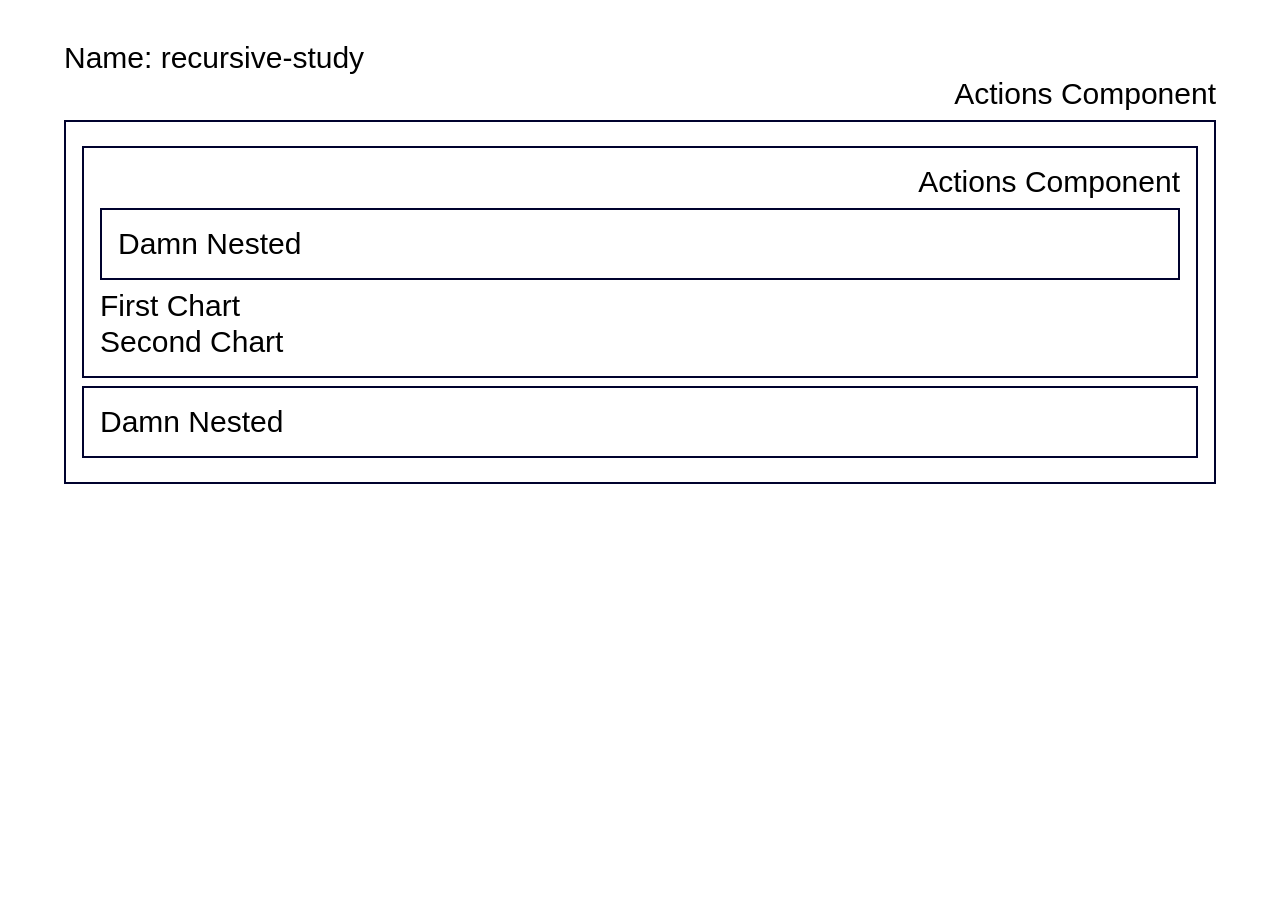
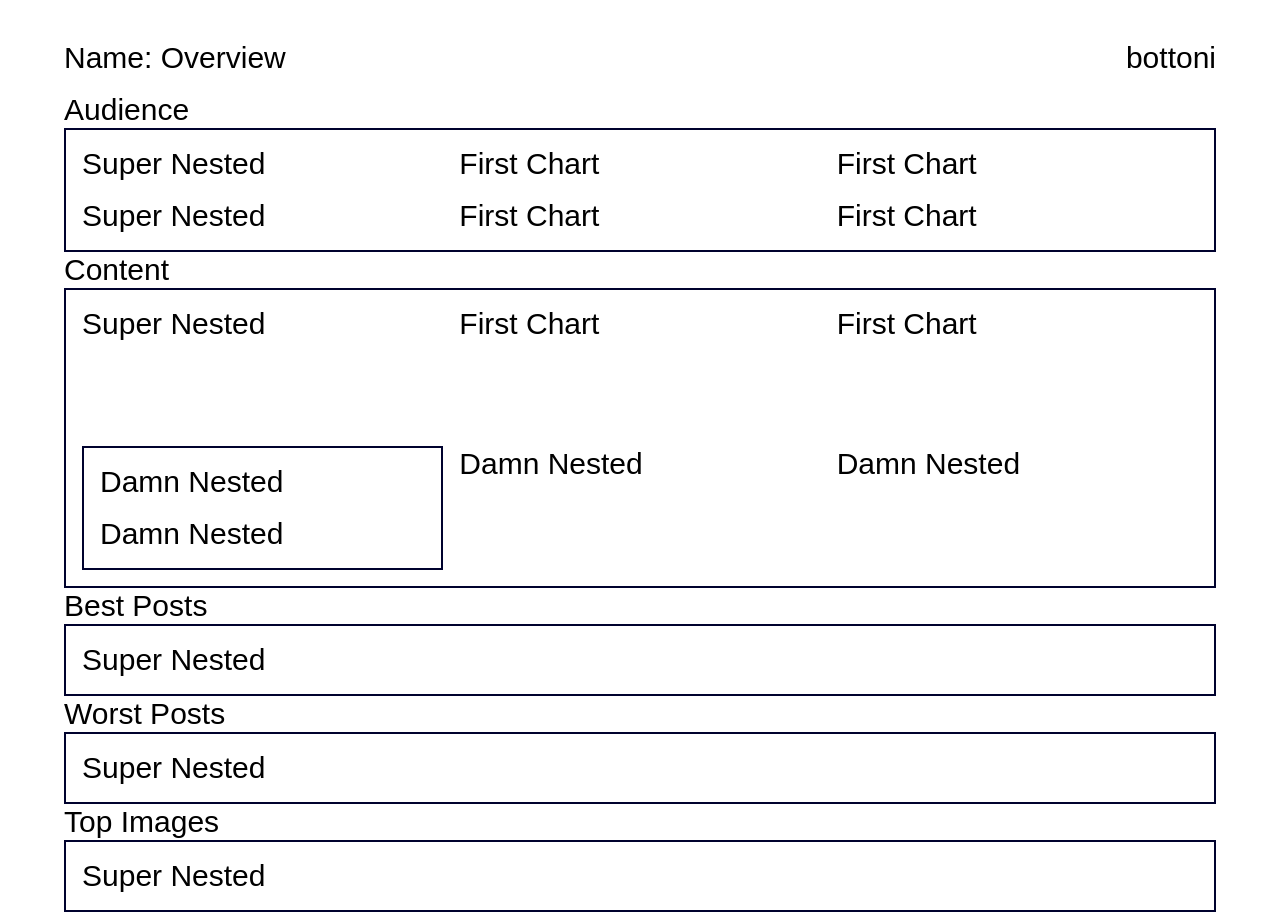
Before and after one commit to LeoRosse/about-recursion, a React app: page / in a window 1280 px wide. Before the commit the page ends 800 px from the top, so only its background shows below. Built offline with nearby package versions, Linux system fonts and the light colour scheme.

Commit message:
Work with many payloads

```diff
--- a/src/App.tsx
+++ b/src/App.tsx
@@ -1,19 +1,29 @@
-import React from "react";
-import ReactDOM from "react-dom";
-import { Provider } from "react-redux";
+import React from 'react';
+import ReactDOM from 'react-dom';
+import { Provider } from 'react-redux';
+import { audience } from './audience';
 
-import { RecursiveComponent } from "./components/recursive-component";
+import { RecursiveComponent } from './components/recursive-component';
 
-import "./index.scss";
-import { payload } from "./payload";
-import { store } from "./store/store";
+import './index.scss';
+import { store } from './store/store';
 
-const App = () => (
-  <Provider store={store}>
-    <div className="mt-10 text-3xl mx-auto max-w-6xl">
-      <div>Name: recursive-study</div>
-      <RecursiveComponent containers={payload.containers} />
-    </div>
-  </Provider>
-);
-ReactDOM.render(<App />, document.getElementById("app"));
+const App = () => {
+  // const [policy, setPolicy] = React.useState<string>('private');
+  // window.console.log(policy, 'policy');
+  return (
+    <Provider store={store}>
+      <div className="mt-10 text-3xl mx-auto max-w-6xl">
+        {/* <div className="flex justify-between my-4">
+          <div>Name: {audience.containers[0].containerInfo.title}</div>
+          <div className="flex">
+            <button onClick={() => setPolicy('public')}>public</button>
+            <button onClick={() => setPolicy('private')}>private</button>
+          </div>
+        </div> */}
+        <RecursiveComponent containers={audience.containers} />
+      </div>
+    </Provider>
+  );
+};
+ReactDOM.render(<App />, document.getElementById('app'));
--- /dev/null
+++ b/src/audience.ts
@@ -0,0 +1,165 @@
+import { Container } from './types';
+
+const audience: { containers: Container[] } = {
+  containers: [
+    {
+      containerInfo: {
+        id: 'overview',
+        title: 'Overview',
+        children: [
+          {
+            containerInfo: {
+              id: 'audience',
+              title: 'Audience',
+              cols: 3,
+              rows: 2,
+              children: [
+                {
+                  chartInfo: {
+                    id: 'super-nested',
+                    title: 'Super Nested',
+                  },
+                },
+                {
+                  chartInfo: {
+                    id: 'first-chart',
+                    title: 'First Chart',
+                  },
+                },
+                {
+                  chartInfo: {
+                    id: 'first-chart',
+                    title: 'First Chart',
+                  },
+                },
+                {
+                  chartInfo: {
+                    id: 'super-nested',
+                    title: 'Super Nested',
+                  },
+                },
+                {
+                  chartInfo: {
+                    id: 'first-chart',
+                    title: 'First Chart',
+                  },
+                },
+                {
+                  chartInfo: {
+                    id: 'first-chart',
+                    title: 'First Chart',
+                  },
+                },
+              ],
+            },
+          },
+          {
+            containerInfo: {
+              id: 'first-container',
+              title: 'Content',
+              cols: 3,
+              rows: 2,
+              children: [
+                {
+                  chartInfo: {
+                    id: 'super-nested',
+                    title: 'Super Nested',
+                  },
+                },
+                {
+                  chartInfo: {
+                    id: 'first-chart',
+                    title: 'First Chart',
+                  },
+                },
+                {
+                  chartInfo: {
+                    id: 'first-chart',
+                    title: 'First Chart',
+                  },
+                },
+                {
+                  containerInfo: {
+                    id: 'nested-container',
+                    cols: 1,
+                    rows: 2,
+                    children: [
+                      {
+                        chartInfo: {
+                          id: 'damn-nested',
+                          title: 'Damn Nested',
+                        },
+                      },
+                      {
+                        chartInfo: {
+                          id: 'damn-nested',
+                          title: 'Damn Nested',
+                        },
+                      },
+                    ],
+                  },
+                },
+                {
+                  chartInfo: {
+                    id: 'damn-nested',
+                    title: 'Damn Nested',
+                  },
+                },
+                {
+                  chartInfo: {
+                    id: 'damn-nested',
+                    title: 'Damn Nested',
+                  },
+                },
+              ],
+            },
+          },
+          {
+            containerInfo: {
+              id: 'best-posts',
+              title: 'Best Posts',
+              children: [
+                {
+                  chartInfo: {
+                    id: 'super-nested',
+                    title: 'Super Nested',
+                  },
+                },
+              ],
+            },
+          },
+          {
+            containerInfo: {
+              id: 'worst-posts',
+              title: 'Worst Posts',
+              children: [
+                {
+                  chartInfo: {
+                    id: 'super-nested',
+                    title: 'Super Nested',
+                  },
+                },
+              ],
+            },
+          },
+          {
+            containerInfo: {
+              id: 'top-images',
+              title: 'Top Images',
+              children: [
+                {
+                  chartInfo: {
+                    id: 'super-nested',
+                    title: 'Super Nested',
+                  },
+                },
+              ],
+            },
+          },
+        ],
+      },
+    },
+  ],
+};
+
+export { audience };
--- a/src/components/charts/charts-map.tsx
+++ b/src/components/charts/charts-map.tsx
@@ -2,11 +2,13 @@ import * as React from "react";
 import { DamnNested } from "./damn-nested";
 import { FirstChart } from "./first-chart";
 import { SecondChart } from "./second-chart";
+import { SuperNested } from "./super-nested";
 
 const chartsMap = {
   "first-chart": <FirstChart />,
   "second-chart": <SecondChart />,
   "damn-nested": <DamnNested />,
+  "super-nested": <SuperNested />,
 };
 
 export { chartsMap };
--- /dev/null
+++ b/src/components/charts/super-nested.tsx
@@ -0,0 +1,5 @@
+import * as React from "react";
+
+const SuperNested: React.FC = () => <div>Super Nested</div>;
+
+export { SuperNested };
--- a/src/components/recursive-component.tsx
+++ b/src/components/recursive-component.tsx
@@ -1,59 +1,64 @@
-import * as React from "react";
-import { Container } from "../types";
-import { Chart } from "../types/chart";
-import { isContainer } from "../types/is-container";
-import { chartsMap } from "./charts/charts-map";
-import { ActionsComponent } from "./actions-component";
+import * as React from 'react';
+import { Container } from '../types';
+import { Chart } from '../types/chart';
+import { isContainer } from '../types/is-container';
+import { chartsMap } from './charts/charts-map';
+import { ActionsComponent } from './actions-component';
 
 interface RecursiveComponentProps {
   containers: Container[];
 }
 
-const RecursiveComponent: React.FC<RecursiveComponentProps> = ({
-  containers,
-}) => {
-  window.console.log("[LOG]: first level");
+const RecursiveComponent: React.FC<RecursiveComponentProps> = ({ containers }) => {
+  window.console.log('[LOG]: first level');
   const createComponent = (container: Container | Chart) => {
+    // container
     if (isContainer(container)) {
-      window.console.log(container.containerInfo.id, "[LOG]: is container");
+      window.console.log(container.containerInfo.id, '[LOG]: is container');
       return (
         <>
-          {container.metadata?.actions.length && <ActionsComponent />}
+          {container.containerInfo.title ||
+            (container.metadata?.actions.length && (
+              <div className="flex justify-between my-2">
+                {container.containerInfo.title}
+                {container.metadata?.actions.length && <ActionsComponent />}
+              </div>
+            ))}
           <div
             key={container.containerInfo.id}
-            className="border-2 border-black p-4 my-2"
+            className={`border-2 border-black p-4 gap-4 grid grid-cols-${container.containerInfo.cols} grid-rows-${container.containerInfo.rows}`}
           >
-            {container.containerInfo.children?.map(
-              (child: Container | Chart) => {
-                window.console.log("[LOG]: is child");
-                return (
-                  <div
-                    key={
-                      isContainer(child)
-                        ? child.containerInfo.id
-                        : child.chartInfo.id
-                    }
-                  >
-                    {createComponent(child)}
-                  </div>
-                );
-              }
-            )}
+            {container.containerInfo.children?.map((child: Container | Chart) => {
+              window.console.log('[LOG]: is child');
+              return (
+                <div key={isContainer(child) ? child.containerInfo.id : child.chartInfo.id}>
+                  {createComponent(child)}
+                </div>
+              );
+            })}
           </div>
         </>
       );
     }
-    window.console.log(container, "[LOG]: is chart");
-    return (
-      <div key={container.chartInfo.id}>
-        {chartsMap[container.chartInfo.id]}
-      </div>
-    );
+    window.console.log(container, '[LOG]: is chart');
+    // chart
+    return <div key={container.chartInfo.id}>{chartsMap[container.chartInfo.id]}</div>;
   };
+  // page
   return (
     <>
-      {containers.map((container) => (
-        <div key={container.containerInfo.id}>{createComponent(container)}</div>
+      <div className="flex justify-between my-4">
+        <div>Name: {containers[0].containerInfo.title}</div>
+        <div className="flex">
+          bottoni
+          {/* <button onClick={() => setPolicy('public')}>public</button>
+          <button onClick={() => setPolicy('private')}>private</button> */}
+        </div>
+      </div>
+      {containers[0].containerInfo.children.map((container) => (
+        <div key={isContainer(container) ? container.containerInfo.id : container.chartInfo.id}>
+          {createComponent(container)}
+        </div>
       ))}
     </>
   );
--- /dev/null
+++ b/src/content-private.ts
@@ -0,0 +1,86 @@
+import { Container } from './types';
+
+const contentPrivate: { containers: Container[] } = {
+  containers: [
+    {
+      containerInfo: {
+        id: 'first-container',
+        title: 'First Container',
+        cols: 3,
+        rows: 2,
+        children: [
+          {
+            chartInfo: {
+              id: 'super-nested',
+              title: 'Super Nested',
+            },
+          },
+          {
+            chartInfo: {
+              id: 'first-chart',
+              title: 'First Chart',
+            },
+          },
+          {
+            chartInfo: {
+              id: 'first-chart',
+              title: 'First Chart',
+            },
+          },
+          {
+            containerInfo: {
+              id: 'nested-container',
+              title: 'Nested Container',
+              cols: 2,
+              rows: 1,
+              children: [
+                {
+                  chartInfo: {
+                    id: 'damn-nested',
+                    title: 'Damn Nested',
+                  },
+                },
+                {
+                  chartInfo: {
+                    id: 'damn-nested',
+                    title: 'Damn Nested',
+                  },
+                },
+              ],
+            },
+            metadata: {
+              actions: [
+                {
+                  types: 'export',
+                  values: ['image', 'xls', 'svg'],
+                },
+              ],
+            },
+          },
+          {
+            chartInfo: {
+              id: 'damn-nested',
+              title: 'Damn Nested',
+            },
+          },
+          {
+            chartInfo: {
+              id: 'damn-nested',
+              title: 'Damn Nested',
+            },
+          },
+        ],
+      },
+      metadata: {
+        actions: [
+          {
+            types: 'export',
+            values: ['image', 'xls', 'svg'],
+          },
+        ],
+      },
+    },
+  ],
+};
+
+export { contentPrivate };
--- /dev/null
+++ b/src/payload-one.ts
@@ -0,0 +1,62 @@
+import { Container } from "./types";
+
+const payloadOne: { containers: Container[] } = {
+  containers: [
+    {
+      containerInfo: {
+        id: "first-container",
+        title: "First Container",
+        cols: 2,
+        rows: 4,
+        children: [
+          {
+            chartInfo: {
+              id: "first-chart",
+              title: "First Chart",
+            },
+          },
+          {
+            chartInfo: {
+              id: "second-chart",
+              title: "Second Chart",
+            },
+          },
+          {
+            chartInfo: {
+              id: "super-nested",
+              title: "Super Nested",
+            },
+          },
+          {
+            chartInfo: {
+              id: "super-nested",
+              title: "Super Nested",
+            },
+          },
+          {
+            chartInfo: {
+              id: "super-nested",
+              title: "Super Nested",
+            },
+          },
+          {
+            chartInfo: {
+              id: "super-nested",
+              title: "Super Nested",
+            },
+          },
+        ],
+      },
+      metadata: {
+        actions: [
+          {
+            types: "export",
+            values: ["image", "xls", "svg"],
+          },
+        ],
+      },
+    },
+  ],
+};
+
+export { payloadOne };
--- a/src/payload.ts
+++ b/src/payload.ts
@@ -19,8 +19,14 @@ const payload: { containers: Container[] } = {
                     children: [
                       {
                         chartInfo: {
-                          id: "damn-nested",
-                          title: "Damn Nested",
+                          id: "super-nested",
+                          title: "Super Nested",
+                        },
+                      },
+                      {
+                        chartInfo: {
+                          id: "first-chart",
+                          title: "First Chart",
                         },
                       },
                     ],
@@ -32,12 +38,6 @@ const payload: { containers: Container[] } = {
                         values: ["image", "xls", "svg"],
                       },
                     ],
-                  },
-                },
-                {
-                  chartInfo: {
-                    id: "first-chart",
-                    title: "First Chart",
                   },
                 },
                 {
```
Also changed, not shown: src/types/container.ts (+6 -3 lines), .prettierrc.js (added).
